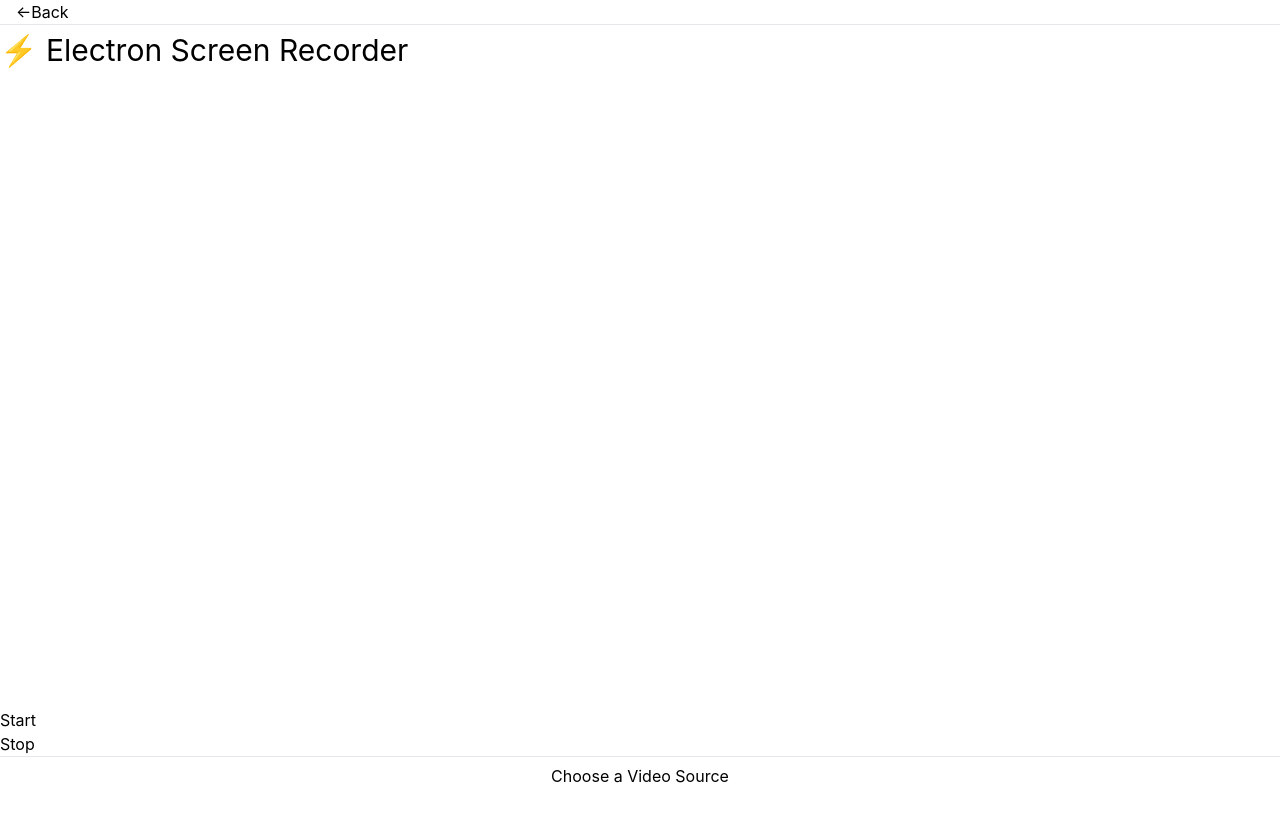
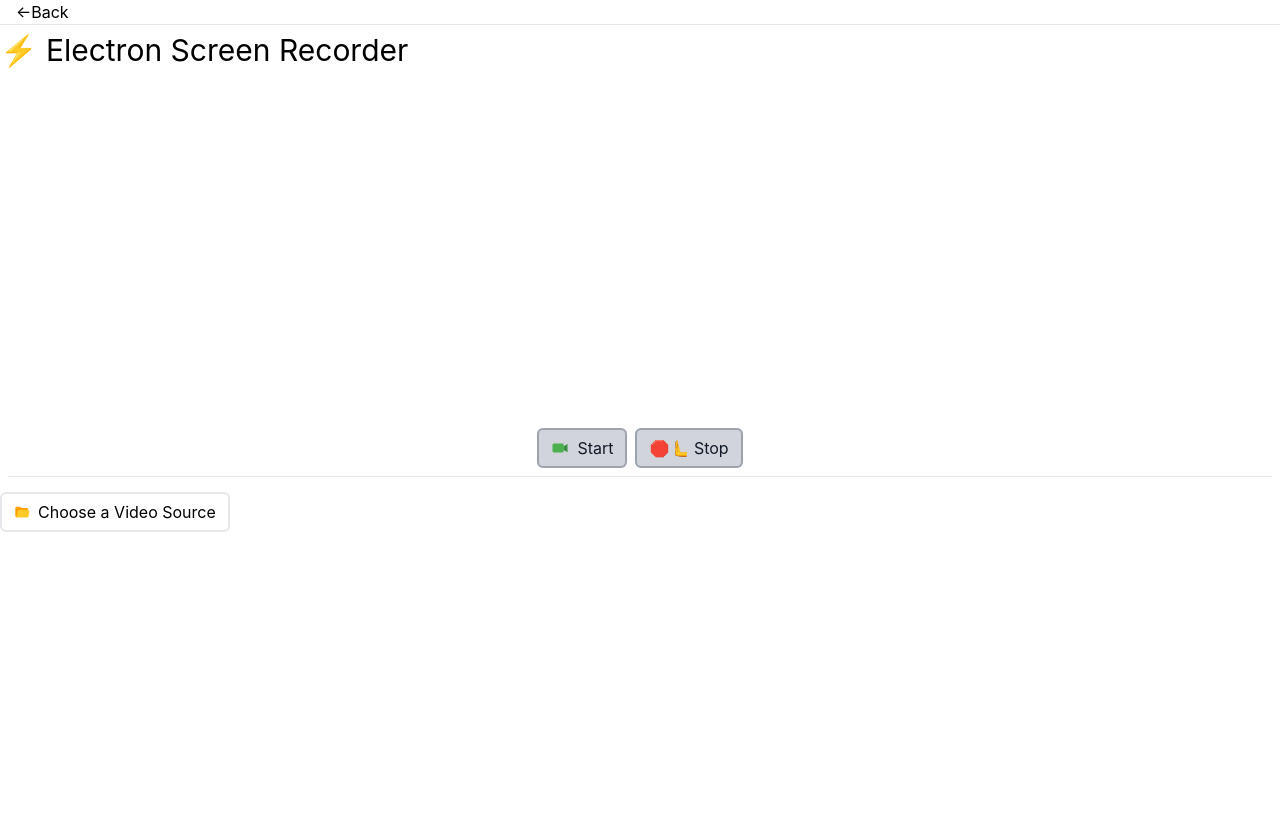
Before and after one commit to Super-Kenil/electron-screen-recorder, a React (Vite) app: page /#/recording in a window 1280 px wide. Shown: the top 822 px of the page. After the commit the page ends 800 px from the top, so only its background shows below. Built offline with nearby package versions, Linux system fonts and the light colour scheme.

Commit message:
Now able to record a screen

```diff
--- a/index.html
+++ b/index.html
@@ -5,7 +5,7 @@
     <title>Hello My World!</title>
 
   </head>
-  <body>
+  <body class="w-full h-screen">
     <div id="root"></div>
     <script type="module" src="/src/renderer.ts"></script>
   </body>
--- a/package.json
+++ b/package.json
@@ -42,9 +42,11 @@
   },
   "license": "MIT",
   "dependencies": {
+    "@electron-toolkit/preload": "^3.0.1",
     "electron-squirrel-startup": "^1.0.1",
     "react": "^18.3.1",
     "react-dom": "^18.3.1",
+    "react-icons": "^5.3.0",
     "react-router-dom": "^6.26.2"
   }
 }
--- /dev/null
+++ b/src/globals.d.ts
@@ -0,0 +1,8 @@
+import { ElectronAPI } from '@electron-toolkit/preload'
+
+declare global {
+  interface Window {
+    electron: ElectronAPI
+    api: unknown
+  }
+}
--- a/src/main.ts
+++ b/src/main.ts
@@ -1,5 +1,5 @@
-import { app, BrowserWindow } from 'electron';
-import path from 'path';
+import { app, BrowserWindow, desktopCapturer, ipcMain } from 'electron'
+import path from 'path'
 
 // Handle creating/removing shortcuts on Windows when installing/uninstalling.
 if (require('electron-squirrel-startup')) {
@@ -13,13 +13,15 @@
     height: 600,
     webPreferences: {
       preload: path.join(__dirname, 'preload.js'),
+      nodeIntegration: true,
+      nodeIntegrationInSubFrames: true,
     },
   });
 
   // and load the index.html of the app.
   if (MAIN_WINDOW_VITE_DEV_SERVER_URL) {
     mainWindow.loadURL(MAIN_WINDOW_VITE_DEV_SERVER_URL);
-  } else {
+  }  else {
     mainWindow.loadFile(path.join(__dirname, `../renderer/${MAIN_WINDOW_VITE_NAME}/index.html`));
   }
 
@@ -51,3 +53,7 @@
 
 // In this file you can include the rest of your app's specific main process
 // code. You can also put them in separate files and import them here.
+ipcMain.handle('GET_INPUT_SOURCES', async () => {
+  const inputSources = await desktopCapturer.getSources({ types: ['window', 'screen'] })
+  return inputSources
+})
--- a/src/preload.ts
+++ b/src/preload.ts
@@ -1,2 +1,19 @@
 // See the Electron documentation for details on how to use preload scripts:
 // https://www.electronjs.org/docs/latest/tutorial/process-model#preload-scripts
+
+import { electronAPI } from '@electron-toolkit/preload'
+import { contextBridge } from 'electron'
+
+const api = {}
+
+if(process.contextIsolated) {
+  try {
+    contextBridge.exposeInMainWorld('electron',electronAPI)
+    contextBridge.exposeInMainWorld('api',api)
+  } catch (error) {
+    console.error(error)
+  }
+} else {
+  window.electron = electronAPI
+  window.api = api
+}
--- a/src/screens/Recording/index.tsx
+++ b/src/screens/Recording/index.tsx
@@ -1,24 +1,107 @@
-import React from 'react'
+import { desktopCapturer, Menu } from 'electron'
+import { chrome } from 'process'
+import React, { Fragment, useEffect, useRef, useState } from 'react'
+import { FcOpenedFolder, FcVideoCall } from "react-icons/fc"
 import { Link } from 'react-router-dom'
+// const { desktopCapturer, remote } = require('electron');
+
+// const { dialog, Menu } = remote
+
 
 const RecordingScreen = () => {
+
+  const [videoSelectButtonText, setVideoSelectButtonText] = useState('Choose a Video Source')
+  const [videoSources, setVideoSources] = useState<Electron.DesktopCapturerSource[]>([])
+  const [selectedSource, setSelectedSource] = useState<Electron.DesktopCapturerSource>()
+
+  console.log('window.electron::: ', window.electron)
+
+  const videoElRef = useRef<HTMLVideoElement>()
+
+  const getVideoSources = async () => {
+
+    window.electron.ipcRenderer.invoke('GET_INPUT_SOURCES',)
+      .then((sources: Electron.DesktopCapturerSource[]) => {
+        console.log("🚀 ~ .then ~ sources:", sources)
+        setVideoSources(sources)
+
+        // const videoOptionsMenu = Menu.buildFromTemplate(sources.map((source) => {
+        //   return {
+        //     label: source.name,
+        //     click: () => selectSource(source)
+        //   }
+        // }))
+        // videoOptionsMenu.popup()
+      })
+      .catch((err) => {
+        console.error(err)
+      })
+
+
+  }
+
+  const selectSource = async (source: Electron.DesktopCapturerSource) => {
+
+    const constraints: MediaStreamConstraints = {
+      audio: false,
+      video: {
+        // eslint-disable-next-line @typescript-eslint/ban-ts-comment
+        // @ts-ignore
+        mandatory: {
+          chromeMediaSource: 'desktop',
+          chromeMediaSourceId: source.id
+        }
+      }
+    }
+
+    const stream = await navigator.mediaDevices.getUserMedia(constraints)
+
+    videoElRef.current.srcObject = stream
+    videoElRef.current.play()
+
+  }
+
   return (
     <div className=''>
       <Link to="/" className='ms-4'> {'<-'}Back</Link>
       <hr className='h-2' />
-      <div className="w-full h-screen flex flex-col">
+      <div className="flex flex-col">
         <h1 className=' text-3xl '>⚡ Electron Screen Recorder</h1>
 
-        <video></video>
+        <video ref={videoElRef} className='max-w-[720px]' />
 
-        <button  className="button is-primary flex">Start</button>
-        <button  className="button is-warning flex">Stop</button>
-        <hr className='h-2' />
+        <div className="flex items-center justify-center gap-2">
+          <button disabled={!videoSources.length} className="px-3 py-1.5 rounded-md bg-emerald-100 text-emerald-950 flex items-center gap-2 border-emerald-500 border-2 disabled:bg-gray-300 disabled:border-gray-400 disabled:text-gray-900"><FcVideoCall size={18} /> Start</button>
+          <button disabled={!videoSources.length} className="px-3 py-1.5 rounded-md bg-red-100 text-red-950 flex items-center gap-2 border-red-500 border-2 disabled:bg-gray-300 disabled:border-gray-400 disabled:text-gray-900"> 🛑🫷 Stop</button>
+        </div>
+        <hr className='h-2 m-2' />
 
-        <button className="button is-text">
-          Choose a Video Source
-        </button>
+        <div className="w-max">
+          <button
+            className="px-3 py-1.5 border-2 rounded-md mx-auto flex items-center gap-2"
+            onClick={getVideoSources}
+          >
+            {selectedSource ?
+              <><strong>Record:</strong> {selectedSource.name}</> :
+              <><FcOpenedFolder /> {videoSelectButtonText}</>
+            }
+          </button>
 
+          <ul className='flex flex-col gap-y-3 w-full'>
+            {videoSources.map((src) => (
+              <li
+                key={src.id}
+                className='py-2 px-3 rounded-md border-2 cursor-pointer'
+                onClick={() => {
+                  setSelectedSource(src)
+                  selectSource(src)
+                }}
+              >
+                {src.name}
+              </li>
+            ))}
+          </ul>
+        </div>
 
       </div>
     </div>
--- a/tsconfig.json
+++ b/tsconfig.json
@@ -2,14 +2,14 @@
   "compilerOptions": {
     "jsx": "react",
     "target": "ESNext",
-    "module": "commonjs",
+    "module": "NodeNext",
     "allowJs": true,
     "skipLibCheck": true,
     "esModuleInterop": true,
     "noImplicitAny": true,
     "sourceMap": true,
     "outDir": "dist",
-    "moduleResolution": "node",
+    "moduleResolution": "NodeNext",
     "resolveJsonModule": true,
 
     // Import Alias
```
Also changed, not shown: globals.d.ts (added, +10 -0 lines), src/renderer.ts (+1 -1 lines), src/screens/Recording/working.ts (added, +108 -0 lines), SS/Screenshot 2024-10-06 161016.png (added), 1 other file (tests, documents, lock files or other folders).
